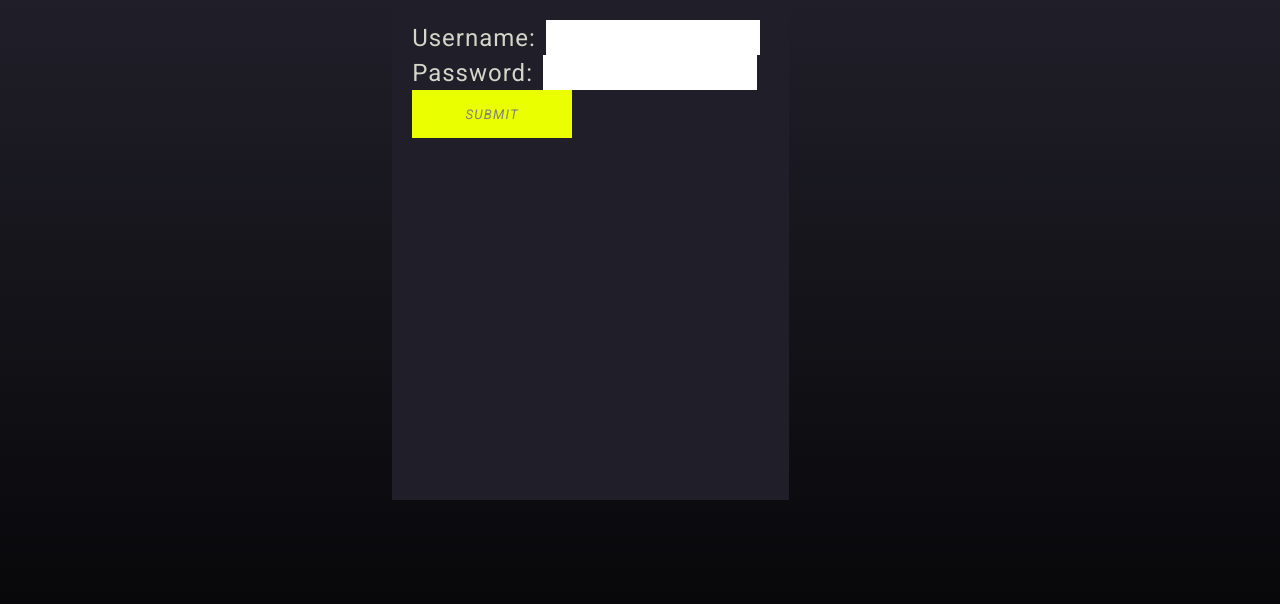
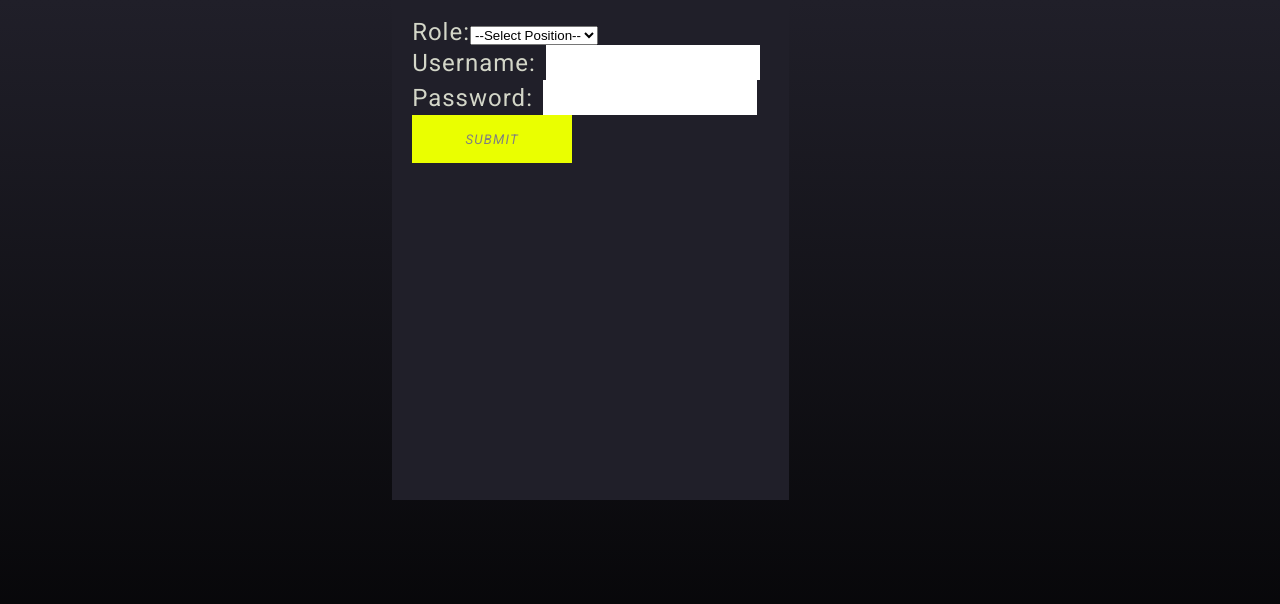
Before and after one commit to Build-Week-FT-Anywhere-Fitness-5/Front-End, a React (Create React App) app in the folder anywhere-fitness/: page /Login in a window 1280 px wide. Shown: the top 604 px of the page. Built offline with nearby package versions, Linux system fonts and the light colour scheme; no server answers.

Commit message:
API Calls made, need backend work

```diff
--- a/anywhere-fitness/src/Components/Header/LoginSignup/LoginForm.js
+++ b/anywhere-fitness/src/Components/Header/LoginSignup/LoginForm.js
@@ -1,31 +1,53 @@
 import React from 'react'
 import { useParams, useHistory } from 'react-router-dom';
+
+import axios from 'axios';
 
 import useForm from '../../../Hooks/useForm';
 
 const initialValues = {
-  Username: '',
-  Password: '',
+    Role: '',
+    Username: '',
+    Password: '',
 }
 
 export default function LoginForm(props) {
 
   const [myCredentials, handleChanges ] = useForm(initialValues);
 
-  const onSubmit = event => {
-        event.preventDefault()
-        console.log();
-        props.history.push(`/InstructorDash`);
-  }
+    const onSubmit = event => {
+        event.preventDefault();
+        axios.post(`https://anywherefitnessclasses.herokuapp.com/api/login`, myCredentials.Username, myCredentials.Password,
+                    {headers:
+                        {Authorization: 'token'}
+                    })
+            .then((res) => {
+                handleChanges(initialValues);
+                localStorage.setItem('token');
+                myCredentials.role === 'Instructor' ? props.history.push('/InstructorDash') : props.history.push('/ClientDash')
+
+            })
+            .catch((err) => {
+                handleChanges(initialValues);
+            });
+    }
 
   return (
         <div className='login-form'>
-            <form className='login-form-section' onSubmit={onSubmit}>
+            <form className='login-form-section'>
+                <label>Role:
+                    <select value={myCredentials.role} name='role' onChange={handleChanges} placeholder='--select--'>
+                        <option value=''>--Select Position--</option>
+                        <option value='Instructor'>Instructor</option>
+                        <option value='Client'>Client</option>
+                    </select>
+                </label>
+
                 <label>Username:
                     <input
                         text=''
                         onChange={handleChanges}
-                        value={myCredentials.username}
+                        value={myCredentials.Username}
                         name='username'
                         maxLength='20'
                     />
@@ -35,13 +57,13 @@ export default function LoginForm(props) {
                     <input
                         text=''
                         onChange={handleChanges}
-                        value={myCredentials.password}
+                        value={myCredentials.Password}
                         name='password'
                     />
                 </label>
 
                 <div className='loginSubmit'>
-                    <button disabled={!myCredentials.username || !myCredentials.password}>Submit</button>
+                    <button onClick={onSubmit} disabled={!myCredentials.Username || !myCredentials.Password || !myCredentials.Role}>Submit</button>
                 </div>
             </form>
         </div>
--- a/anywhere-fitness/src/Components/Header/LoginSignup/SignupForm.js
+++ b/anywhere-fitness/src/Components/Header/LoginSignup/SignupForm.js
@@ -1,12 +1,15 @@
-import React from 'react'
+import React from 'react';
 import { useParams, useHistory } from 'react-router-dom';
+import axios from 'axios';
 
 import useForm from '../../../Hooks/useForm';
 
 const initialValues = {
+    newUser: {
         Role: '',
         Username: '',
         Password: '',
+    }
 }
 
 export default function SignupForm(props) {
@@ -14,16 +17,27 @@ export default function SignupForm(props) {
     const [myNewCredentials, handleChanges ] = useForm(initialValues);
 
     const onSubmit = event => {
-        event.preventDefault()
-        console.log();
-        props.history.push(`/InstructorDash`);
+        event.preventDefault();
+        axios.post(`https://anywherefitnessclasses.herokuapp.com/api/register`, myNewCredentials.newUser.Username, myNewCredentials.newUser.Password, myNewCredentials.newUser.Role,
+                    {headers:
+                        {Authorization: 'token'}
+                    })
+            .then((res) => {
+                handleChanges(initialValues);
+                localStorage.setItem('token');
+                myNewCredentials.newUser.role === 'Instructor' ? props.history.push('/InstructorDashOnboarding') : props.history.push('/ClientDashOnboarding')
+
+            })
+            .catch((err) => {
+                handleChanges(initialValues);
+            });
     }
 
   return (
         <div className='login-form'>
             <form className='login-form-section' onSubmit={onSubmit}>
                 <label>Role:
-                    <select value={myNewCredentials.role} name='role' onChange={handleChanges} placeholder='--select--'>
+                    <select value={myNewCredentials.newUser.Role} name='role' onChange={handleChanges} placeholder='--select--'>
                         <option value=''>--Select Position--</option>
                         <option value='Instructor'>Instructor</option>
                         <option value='Client'>Client</option>
@@ -34,7 +48,7 @@ export default function SignupForm(props) {
                     <input
                         text=''
                         onChange={handleChanges}
-                        value={myNewCredentials.username}
+                        value={myNewCredentials.newUser.Username}
                         name='username'
                         maxLength='20'
                     />
@@ -44,13 +58,13 @@ export default function SignupForm(props) {
                     <input
                         text=''
                         onChange={handleChanges}
-                        value={myNewCredentials.password}
+                        value={myNewCredentials.newUser.Password}
                         name='password'
                     />
                 </label>
 
                 <div className='loginSubmit'>
-                    <button disabled={!myNewCredentials.username || !myNewCredentials.password || !myNewCredentials.role}>Submit</button>
+                    <button disabled={!myNewCredentials.newUser.Username || !myNewCredentials.newUser.Password || !myNewCredentials.newUser.Role}>Submit</button>
                 </div>
             </form>
         </div>
--- a/anywhere-fitness/src/Components/UserInstructor/AddClassForm.js
+++ b/anywhere-fitness/src/Components/UserInstructor/AddClassForm.js
@@ -26,7 +26,7 @@ const AddClassForm = props => {
       axios.post(`https://anywherefitnessclasses.herokuapp.com/api/classes/ClassId/${ClassId}`, myClass)
         .then(res=>{
           props.setItems(res.data);
-          push(`/class-list/${ClassId}`);
+          props.history.push(`/class-list/${ClassId}`);
           alert(`Class Added!`);
       })
       .catch(err=>{
--- a/anywhere-fitness/src/Components/UserInstructor/InstructorDashboard.js
+++ b/anywhere-fitness/src/Components/UserInstructor/InstructorDashboard.js
@@ -4,7 +4,7 @@ import UserHeader from '../Header/UserHeader';
 import ClassesList from '../UserToolClasses/ClassesList';
 
 const InstructorDash = (props) => {
-    const routeToAddClassForm = (e, ClassId) => {
+    const routeToAddClassForm = e => {
         e.preventDefault();
         props.history.push(`/addClassForm`);
     }
--- a/anywhere-fitness/src/Components/UserInstructor/UpdateAddClassForm.js
+++ b/anywhere-fitness/src/Components/UserInstructor/UpdateAddClassForm.js
@@ -39,7 +39,7 @@ const UpdateForm = props => {
         axios.put(`https://anywherefitnessclasses.herokuapp.com/api/classes/ClassId/${ClassId}`, myClass)
             .then(res=>{
                 props.setMyClass(res.data);
-                push(`/item-list/${ClassId}`);
+                push(`/class-list/${ClassId}`);
         })
             .catch(err=>{
                 console.log(err);
--- a/anywhere-fitness/src/Components/UserToolClasses/Card.js
+++ b/anywhere-fitness/src/Components/UserToolClasses/Card.js
@@ -25,7 +25,7 @@ function Card (props) {
     axios.delete(`https://anywherefitnessclasses.herokuapp.com/api/classes/ClassId/${ClassId}`)
       .then(res=> {
         props.setMyClass(res.data);
-        props.history.push('/classes-list');
+        props.history.push('/class-list');
       })
       .catch(err=>{
         console.log(err);
```
Also changed, not shown: anywhere-fitness/src/Components/Header/LoginSignup/LoginPage.js (deleted, +0 -62 lines). Lines whose indentation alone changed are shown as unchanged.
